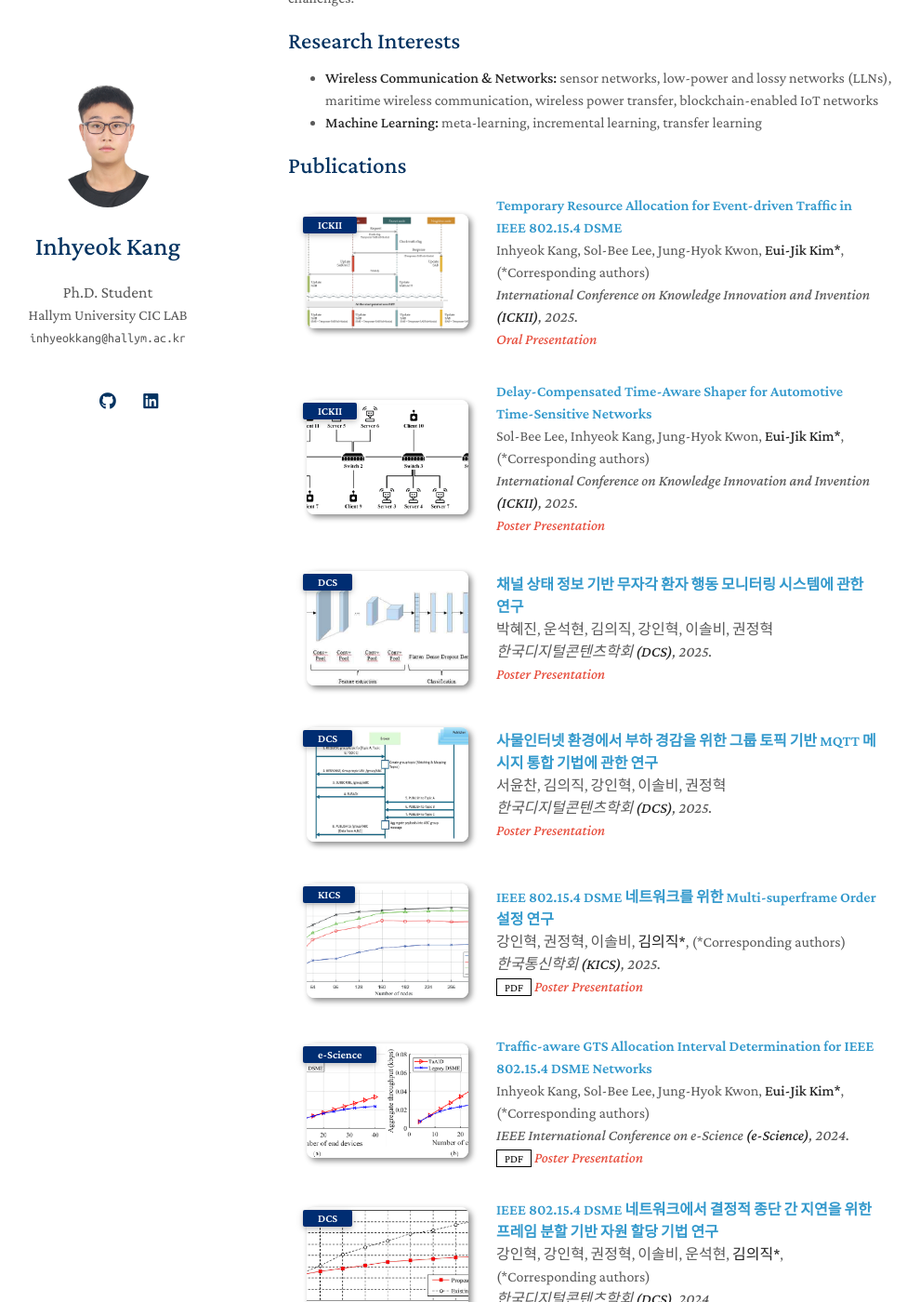
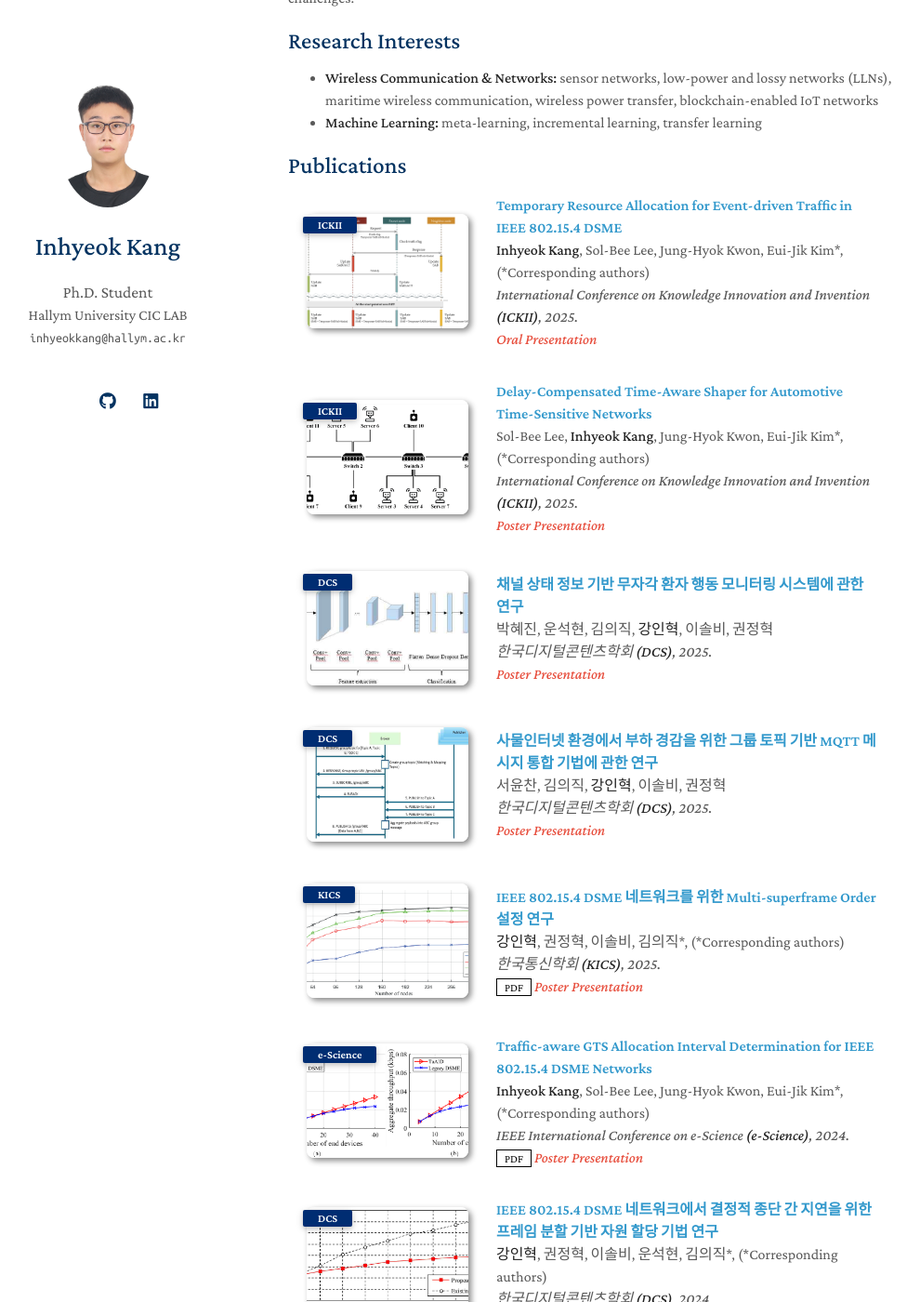
Before and after one commit to InhyeokKang/inhyeokkang.github.io, a Jekyll site: the page built from index.md, in a window 1280 px wide and 1400 px high, scrolled down 315 px. Shown: the whole window at 93% size, without its empty margins (160-1150 px from the left). Built offline with Jekyll 4.4.1, drawn with Linux system fonts in a browser that asks for light colours; a style sheet for code colours, icons or effects is not loaded; our own code applies the rules of GitHub Pages for plain Markdown files.

Commit message:
Update publications.yml

```diff
--- a/_data/publications.yml
+++ b/_data/publications.yml
@@ -1,7 +1,7 @@
 main:
 
   - title: Temporary Resource Allocation for Event-driven Traffic in IEEE 802.15.4 DSME
-    authors: Inhyeok Kang, Sol-Bee Lee, Jung-Hyok Kwon, <strong>Eui-Jik Kim*</strong>, (*Corresponding authors)
+    authors: <strong>Inhyeok Kang</strong>, Sol-Bee Lee, Jung-Hyok Kwon, Eui-Jik Kim*, (*Corresponding authors)
     conference_short: ICKII
     conference: International Conference on Knowledge Innovation and Invention <strong>(ICKII)</strong>, 2025.
     pdf:
@@ -9,28 +9,28 @@ main:
     notes: Oral Presentation
 
   - title: "Delay-Compensated Time-Aware Shaper for Automotive Time-Sensitive Networks"
-    authors: Sol-Bee Lee, Inhyeok Kang, Jung-Hyok Kwon, <strong>Eui-Jik Kim*</strong>, (*Corresponding authors)
+    authors: Sol-Bee Lee, <strong>Inhyeok Kang</strong>, Jung-Hyok Kwon, Eui-Jik Kim*, (*Corresponding authors)
     conference_short: ICKII
     conference: International Conference on Knowledge Innovation and Invention <strong>(ICKII)</strong>, 2025.
     notes: Poster Presentation
     image: ./assets/img/teaser_ickii_2025_1.png
 
   - title: "채널 상태 정보 기반 무자각 환자 행동 모니터링 시스템에 관한 연구"
-    authors: 박혜진, 운석현, 김의직, 강인혁, 이솔비, 권정혁
+    authors: 박혜진, 운석현, 김의직, <strong>강인혁</strong>, 이솔비, 권정혁
     conference_short: DCS
     conference: 한국디지털콘텐츠학회 <strong>(DCS)</strong>, 2025.
     notes: Poster Presentation
     image: ./assets/img/teaser_dcs_2025_2.png
 
   - title: "사물인터넷 환경에서 부하 경감을 위한 그룹 토픽 기반 MQTT 메시지 통합 기법에 관한 연구"
-    authors: 서윤찬, 김의직, 강인혁, 이솔비, 권정혁
+    authors: 서윤찬, 김의직, <strong>강인혁</strong>, 이솔비, 권정혁
     conference_short: DCS
     conference: 한국디지털콘텐츠학회 <strong>(DCS)</strong>, 2025.
     notes: Poster Presentation
     image: ./assets/img/teaser_dcs_2025_1.png
 
   - title: "IEEE 802.15.4 DSME 네트워크를 위한 Multi-superframe Order 설정 연구"
-    authors: 강인혁, 권정혁, 이솔비, <strong>김의직*</strong>, (*Corresponding authors)
+    authors: <strong>강인혁</strong>, 권정혁, 이솔비, 김의직*, (*Corresponding authors)
     conference_short: KICS
     conference: 한국통신학회 <strong>(KICS)</strong>, 2025.
     pdf: https://www.dbpia.co.kr/Journal/articleDetail?nodeId=NODE12132228
@@ -38,7 +38,7 @@ main:
     image: ./assets/img/teaser_kics_2025.png
 
   - title: "Traffic-aware GTS Allocation Interval Determination for IEEE 802.15.4 DSME Networks"
-    authors: Inhyeok Kang, Sol-Bee Lee, Jung-Hyok Kwon, <strong>Eui-Jik Kim*</strong>, (*Corresponding authors)
+    authors: <strong>Inhyeok Kang</strong>, Sol-Bee Lee, Jung-Hyok Kwon, Eui-Jik Kim*, (*Corresponding authors)
     conference_short: e-Science
     conference: IEEE International Conference on e-Science <strong>(e-Science)</strong>, 2024.
     pdf: https://ieeexplore.ieee.org/abstract/document/10678698
@@ -46,7 +46,7 @@ main:
     image: ./assets/img/teaser_escience_2024.png
 
   - title: "IEEE 802.15.4 DSME 네트워크에서 결정적 종단 간 지연을 위한 프레임 분할 기반 자원 할당 기법 연구"
-    authors: 강인혁, 강인혁, 권정혁, 이솔비, 운석현, <strong>김의직*</strong>, (*Corresponding authors)
+    authors: <strong>강인혁</strong>, 권정혁, 이솔비, 운석현, 김의직*, (*Corresponding authors)
     conference_short: DCS
     conference: 한국디지털콘텐츠학회 <strong>(DCS)</strong>, 2024.
     pdf: ./assets/files/20240628_DCS_2024_하계종합학술대회_논문_강인혁_2024년6월28일발표.pdf
```
